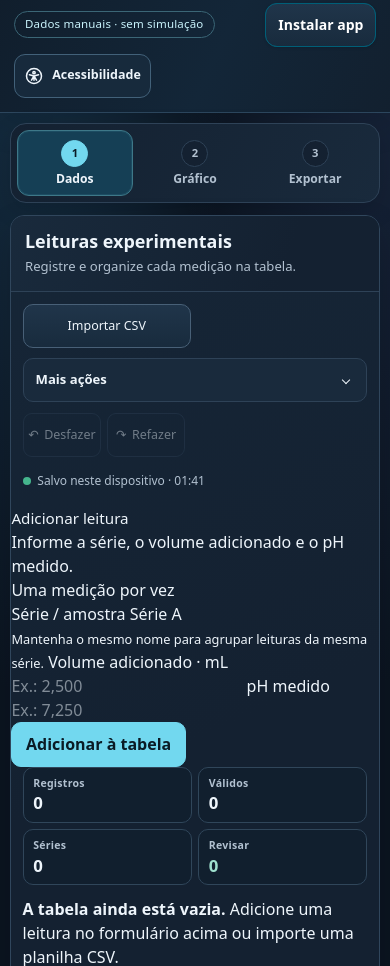
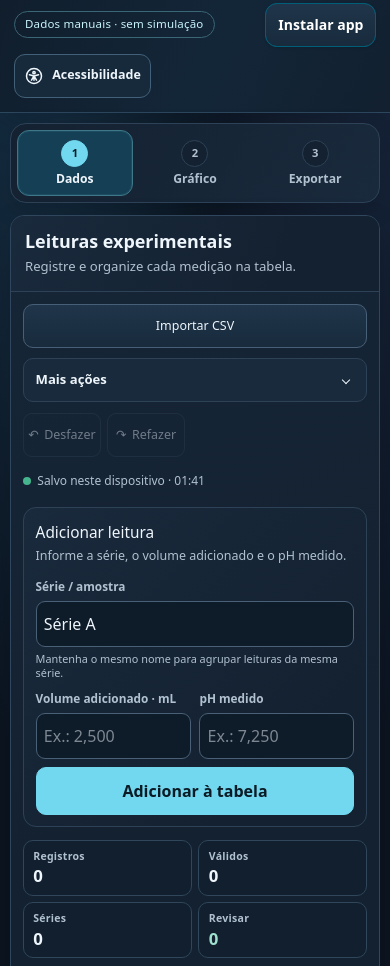
Before and after one commit to qui-x/graficosdetitula-o, a website built with Vite: page app/index.html in a window 390 px wide. Shown: the part 73-1039 px from the top of the page. Built offline with nearby package versions, Linux system fonts and the light colour scheme.

Commit message:
style: organizar o formulário e o estado vazio da tabela

```diff
--- a/app/src/style.css
+++ b/app/src/style.css
@@ -742,4 +742,95 @@ text{font-family:system-ui,-apple-system,"Segoe UI",sans-serif} .grid{stroke:#dc
       #chart-panel .chart-surface { border: 0; background: #fff; }
     }
 
+
+    /* Entrada rápida: os campos ficam juntos e a tabela recebe apenas medições. */
+    #data-panel .data-toolbar-primary { display: flex; grid-template-columns: none; }
+    #data-panel .data-toolbar-primary button { min-width: 142px; }
+    .measurement-entry {
+      margin: 0 1.25rem 1rem; padding: .95rem 1rem .8rem;
+      border: 1px solid var(--line); border-radius: 13px;
+      background: linear-gradient(135deg, var(--panel-soft), var(--panel) 78%);
+    }
+    .measurement-entry-heading {
+      display: flex; align-items: flex-start; justify-content: space-between;
+      gap: .7rem; margin-bottom: .75rem;
+    }
+    .measurement-entry-heading h3 { margin: 0; color: var(--text); font-size: .96rem; }
+    .measurement-entry-heading p { margin: .18rem 0 0; color: var(--muted); font-size: .78rem; }
+    .measurement-entry-note {
+      flex: none; padding: .22rem .55rem; border: 1px solid var(--line);
+      border-radius: 999px; color: var(--muted); font-size: .68rem; white-space: nowrap;
+    }
+    .measurement-entry-fields {
+      display: grid; grid-template-columns: minmax(180px,1.2fr) minmax(135px,.8fr) minmax(115px,.7fr) auto;
+      align-items: end; gap: .7rem;
+    }
+    .measurement-field { display: flex; flex-direction: column; gap: .32rem; min-width: 0; }
+    .measurement-field > span { color: var(--muted); font-size: .77rem; font-weight: 700; }
+    .measurement-field input {
+      display: block; width: 100%; min-width: 0; min-height: 46px; padding: .55rem .65rem;
+      border: 1px solid #496077; border-radius: 9px; background: #0e1b29; color: var(--text);
+      font-variant-numeric: tabular-nums;
+    }
+    .measurement-field input:focus { border-color: var(--accent); background: #102538; }
+    .measurement-field input[aria-invalid="true"] { border-color: #ff8a8a; background: #301b25; }
+    .measurement-field small { color: var(--muted); font-size: .68rem; line-height: 1.35; }
+    #add-point { min-height: 46px; white-space: nowrap; padding-inline: .95rem; }
+    .measurement-entry-status {
+      min-height: 1.2rem; margin: .55rem 0 0; color: var(--muted); font-size: .76rem;
+    }
+    .measurement-entry-status:empty { display: none; }
+    .measurement-entry-status[data-state="success"] { color: #8fd9bd; }
+    .measurement-entry-status[data-state="error"] { color: #ffb5b5; }
+    .table-empty-state {
+      display: flex; flex-direction: column; align-items: center; gap: .25rem;
+      margin: .25rem 0 .25rem; padding: 1.2rem .8rem;
+      border: 1px dashed #496077; border-radius: 12px; background: #ffffff04;
+      color: var(--muted); text-align: center; font-size: .8rem;
+    }
+    .table-empty-state strong { color: var(--text); font-size: .86rem; }
+    .table-empty-state[hidden] { display: none !important; }
+    :root[data-theme="light"] .measurement-entry { background: linear-gradient(135deg, #f3f8fb, #fff); border-color: #c5d3df; }
+    :root[data-theme="light"] .measurement-field input { background: #fff; color: #142a3e; border-color: #aabaca; }
+    :root[data-theme="light"] .measurement-field input:focus { background: #f4fbfd; }
+    :root[data-theme="light"] .measurement-entry-note { color: #435a70; border-color: #c4d1dd; }
+    :root[data-theme="light"] .measurement-entry-status[data-state="success"] { color: #17664f; }
+    :root[data-theme="light"] .measurement-entry-status[data-state="error"] { color: #9b2037; }
+    :root[data-theme="light"] .table-empty-state { border-color: #c4d1dd; background: #f8fafc; color: #435a70; }
+    :root[data-theme="light"] .table-empty-state strong { color: #142a3e; }
+    :root[data-contrast="on"] .measurement-entry,
+    :root[data-contrast="on"] .table-empty-state { background: #000 !important; color: #fff !important; border-color: #fff !important; }
+    :root[data-contrast="on"] .measurement-field > span,
+    :root[data-contrast="on"] .measurement-field small,
+    :root[data-contrast="on"] .measurement-entry-heading p,
+    :root[data-contrast="on"] .measurement-entry-note,
+    :root[data-contrast="on"] .measurement-entry-status { color: #fff !important; }
+    :root[data-contrast="on"] .table-empty-state strong { color: #ff0 !important; }
+    @media (max-width: 900px) {
+      .measurement-entry-fields { grid-template-columns: minmax(0,1fr) minmax(0,1fr); }
+      .measurement-field:first-child { grid-column: 1 / -1; }
+      #add-point { width: 100%; }
+    }
+    @media (max-width: 560px) {
+      .measurement-entry { margin: 0 .7rem .8rem; padding: .8rem .75rem .65rem; }
+      .measurement-entry-heading { align-items: flex-start; }
+      .measurement-entry-note { display: none; }
+      .measurement-entry-fields { grid-template-columns: repeat(2,minmax(0,1fr)); gap: .55rem; }
+      .measurement-field:first-child { grid-column: 1 / -1; }
+      .measurement-field > span { font-size: .74rem; }
+      .measurement-field input { min-height: 46px; padding: .5rem .45rem; font-size: 16px; }
+      #add-point { grid-column: 1 / -1; min-height: 48px; }
+      .measurement-entry-status { font-size: .74rem; }
+      #data-panel .data-toolbar-primary { width: 100%; }
+      #data-panel .data-toolbar-primary button { flex: 1 1 auto; }
+      .table-empty-state { margin: .15rem 0; padding: 1rem .6rem; }
+    }
+    @media (max-width: 360px) {
+      .measurement-entry-fields { grid-template-columns: minmax(0,1fr); }
+      .measurement-field:first-child, #add-point { grid-column: 1; }
+    }
+    @media print {
+      .measurement-entry, .table-empty-state { display: none !important; }
+    }
+
 }
```
